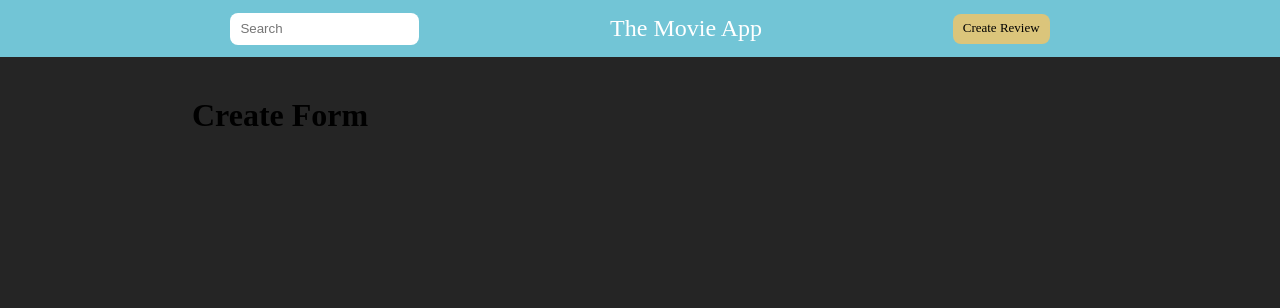
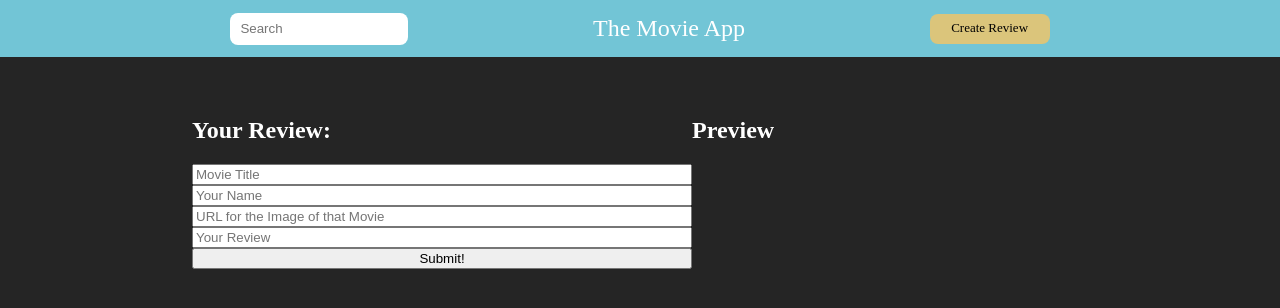
Before and after one commit to JokubasTolocka/Movie_app, a React (Create React App) app in the folder movieapp-frontend/: page /create in a window 1280 px wide. Shown: the top 308 px of the page. Built offline with nearby package versions, Linux system fonts and the light colour scheme.

Commit message:
create input form, state catches inputs, no post request

```diff
--- a/movieapp-frontend/package.json
+++ b/movieapp-frontend/package.json
@@ -6,6 +6,7 @@
     "@testing-library/jest-dom": "^4.2.4",
     "@testing-library/react": "^9.4.0",
     "@testing-library/user-event": "^7.2.1",
+    "axios": "^0.19.0",
     "react": "^16.12.0",
     "react-dom": "^16.12.0",
     "react-router-dom": "^5.1.2",
--- a/movieapp-frontend/src/CreateForm.js
+++ b/movieapp-frontend/src/CreateForm.js
@@ -1,9 +1,79 @@
 import React, {Component} from 'react';
 
 class CreateForm extends Component {
+    constructor(props){
+        super(props);
+        this.handleSubmit = this.handleSubmit.bind(this);
+        this.state = {
+            title: '',
+            user: '',
+            imageUrl: '',
+            review: ''
+        }
+    };
+
+    handleSubmit = (e) => {
+        e.preventDefault();
+        console.log("got to the beginning")
+
+
+    }
+
+    handleChange = (e) => {
+        this.setState({
+            [e.target.name]: e.target.value
+        });
+    };
+
     render(){
         return(
-            <h1>Create Form</h1>
+            <div className='create-container'>
+                <div className='create-review'>
+                    <h2>Your Review:</h2>
+                    <form onSubmit={this.handleSubmit} className='create-form'>
+                        <label htmlFor='movie'/>
+                        <input
+                            className='create-input'
+                            placeholder='Movie Title'
+                            name='title'
+                            onChange={this.handleChange}
+                            type='text'
+                        />
+                        <label htmlFor='creator'/>
+                        <input
+                            className='create-input'
+                            placeholder='Your Name'
+                            name='user'
+                            onChange={this.handleChange}
+                            type='text'
+                        />
+                        <label htmlFor='image'/>
+                        <input
+                            className='create-input'
+                            placeholder='URL for the Image of that Movie'
+                            name='imageUrl'
+                            onChange={this.handleChange}
+                            type='text'
+                        />
+                        <label htmlFor='review'/>
+                        <input
+                            className='create-review-text'
+                            placeholder='Your Review'
+                            name='review'
+                            onChange={this.handleChange}
+                            type='text'
+                        />
+                        <button
+                            className='create-button'
+                            type='submit'
+                        >Submit!</button>
+                    </form>
+                </div>
+                    <h2 >Preview</h2>
+                <div className='create-preview'>
+
+                </div>
+            </div>
         );
     }
 }
--- a/movieapp-frontend/src/index.css
+++ b/movieapp-frontend/src/index.css
@@ -16,6 +16,7 @@ body{
 }
 .nav-input{
   height: 30px;
+  width: 166px;
   border: none;
   background-color: white;
   border-radius: 8px;
@@ -32,6 +33,7 @@ body{
   padding: 15px 0;
 }
 .nav-button{
+  width: 100px;
   height: 30px;
   background-color: #dbc57b;
   border: none;
@@ -103,3 +105,23 @@ body{
   margin: 0;
   font-size: 12px;
 }
+
+/* create review */
+
+.create-container{
+  color: white;
+  display: flex;
+  flex-wrap: wrap;
+  flex-basis: 50%;
+}
+.create-review{
+  width: 500px;
+}
+.create-preview{
+  width: 500px;
+}
+
+.create-form{
+  display: flex;
+  flex-direction: column;
+}
```
Also changed, not shown: 1 other file (tests, documents, lock files or other folders).
